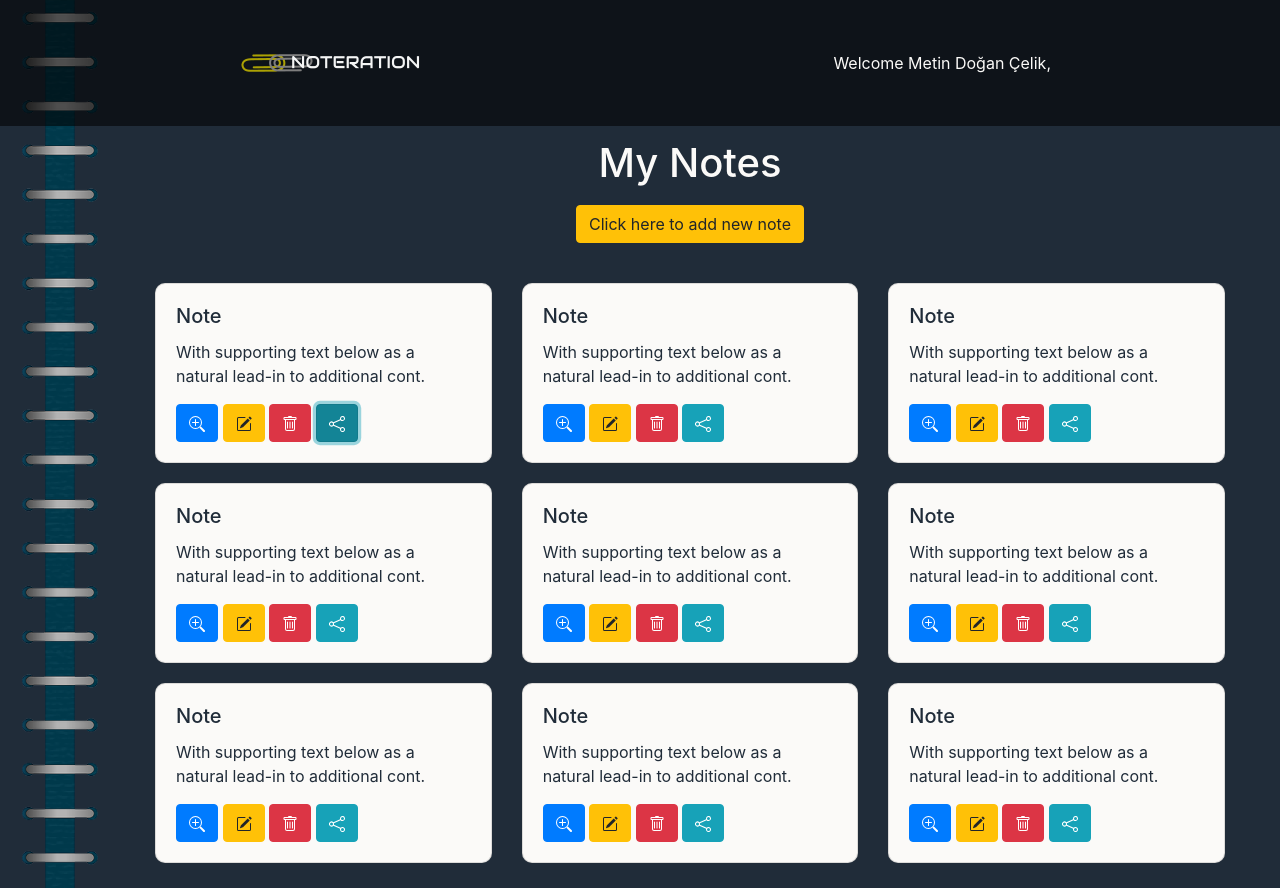
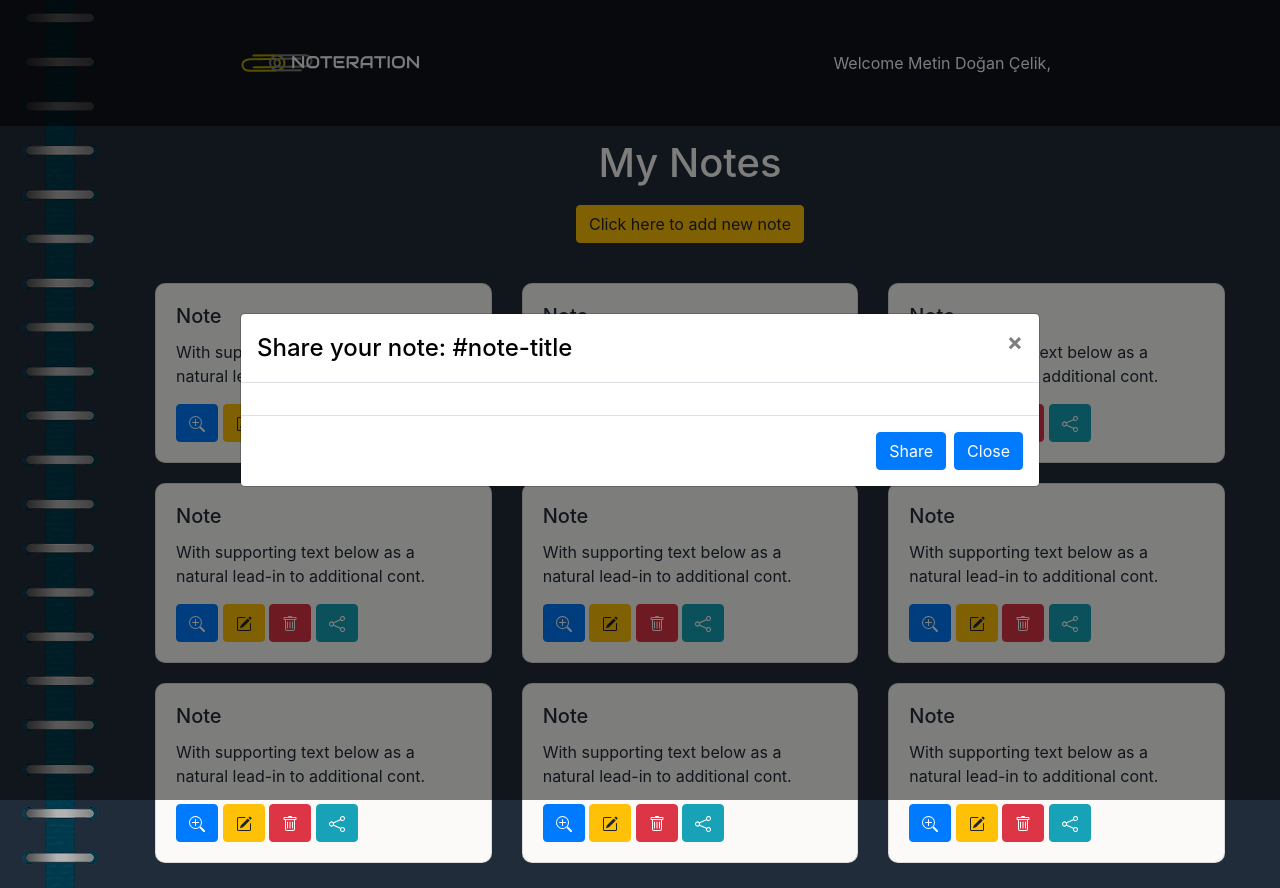
Before and after one commit to eteration-bootcamp/2020-bootcamp-team-5, a React app: page /notes in a window 1280 px wide. Both pictures are taken after a click on the button 336 px from the left and 422 px from the top of the page. Built offline with nearby package versions, Linux system fonts and the light colour scheme.

Commit message:
add share note component + bind to button

```diff
--- a/src/components/Note/index.js
+++ b/src/components/Note/index.js
@@ -4,10 +4,12 @@ import {Col, Card, Button} from 'react-bootstrap';
 import {PencilSquare, ZoomIn, Trash, Share} from 'react-bootstrap-icons';
 import EditNote from '../EditNote';
 import DeleteNote from '../DeleteNote';
+import ShareNote from '../ShareNote';
 
 function Note() {
     const [modalShow, setModalShow] = useState(false);
     const [alertShow, setAlertShow] = useState(false);
+    const [shareShow, setShareShow] = useState(false);
 
     return (
         <Col xs={12} sm={6} md={4} lg={4} xl={4} className="note-item-col ver-hor-center">
@@ -28,7 +30,11 @@ function Note() {
                         show={alertShow}
                         onHide={() => setAlertShow(false)}
                     />
-                    <Button variant="info"><Share/></Button>
+                    <Button variant="info" onClick={() => setShareShow(true)}><Share/></Button>
+                    <ShareNote
+                        show={shareShow}
+                        onHide={() => setShareShow(false)}
+                    />
                 </Card.Body>
             </Card>
         </Col>
--- /dev/null
+++ b/src/components/ShareNote/index.js
@@ -0,0 +1,28 @@
+import React from 'react';
+import {Button, Modal} from 'react-bootstrap';
+
+function ShareNote(props) {
+    return (
+      <Modal
+        {...props}
+        size="lg"
+        aria-labelledby="contained-modal-title-vcenter"
+        centered
+      >
+        <Modal.Header closeButton>
+          <Modal.Title id="contained-modal-title-vcenter">
+            Share your note: #note-title
+          </Modal.Title>
+        </Modal.Header>
+        <Modal.Body>
+
+        </Modal.Body>
+        <Modal.Footer>
+            <Button onClick={props.onHide}>Share</Button>
+            <Button onClick={props.onHide}>Close</Button>
+        </Modal.Footer>
+      </Modal>
+    );
+  }
+
+export default ShareNote;
```
